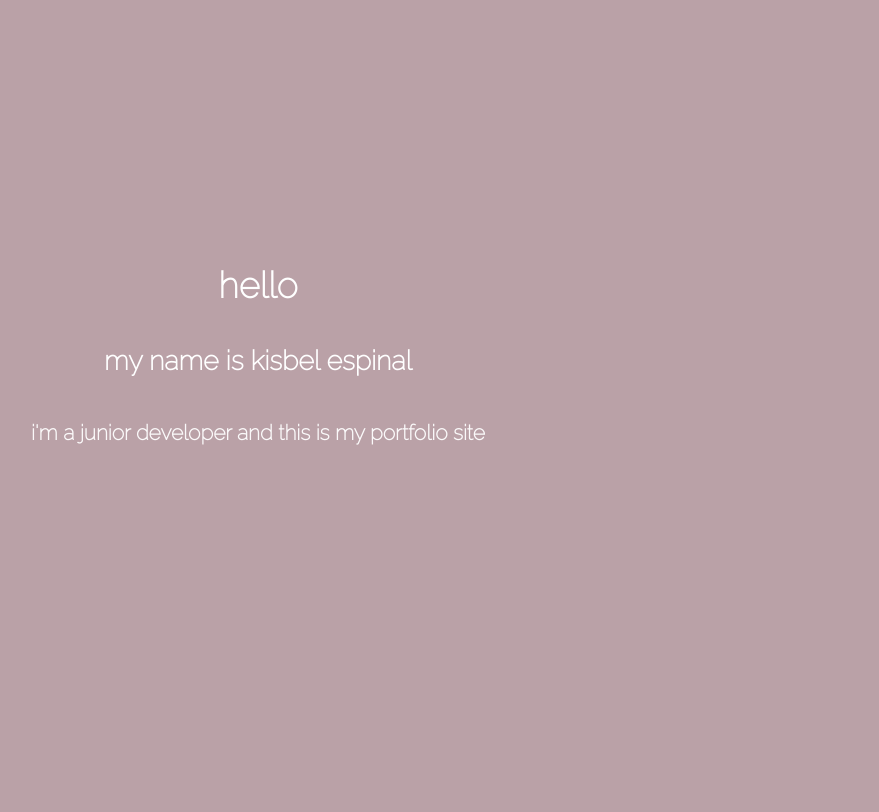
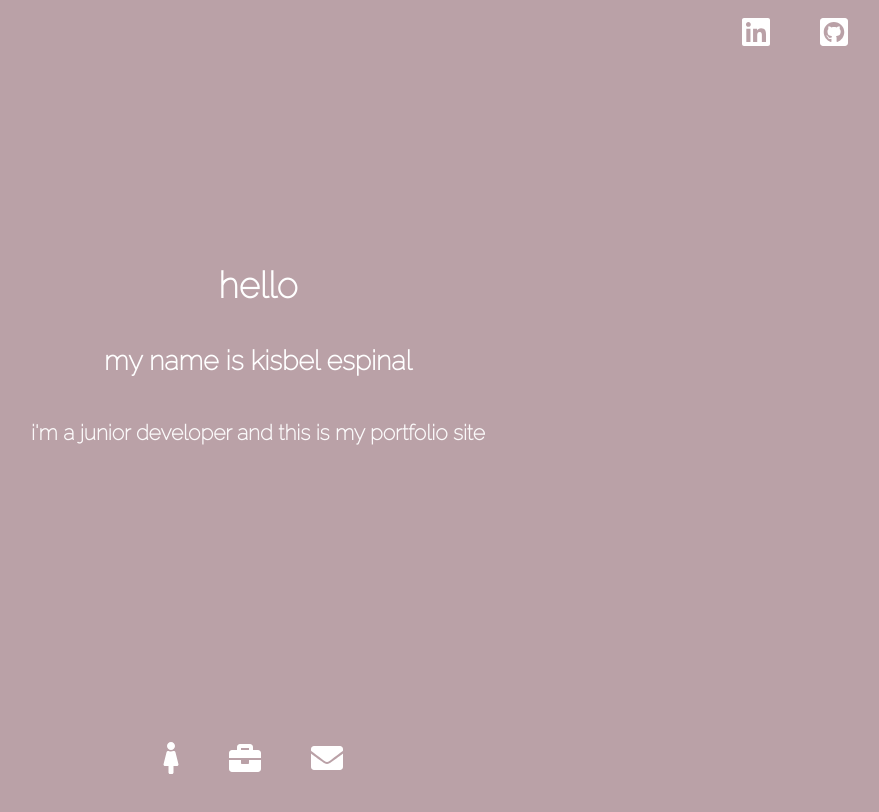
Before and after one commit to kisbel/portfolio, a React (Create React App) app: page / in a window 1280 px wide. Shown: the top 812 px of the page, without its empty margins (382-1261 px from the left). Built offline with nearby package versions, Linux system fonts and the light colour scheme.

Commit message:
fixed icons, starting on links

```diff
--- a/package.json
+++ b/package.json
@@ -3,12 +3,17 @@
   "version": "0.1.0",
   "private": true,
   "dependencies": {
+    "@fortawesome/fontawesome-svg-core": "^1.2.30",
+    "@fortawesome/free-brands-svg-icons": "^5.14.0",
+    "@fortawesome/free-solid-svg-icons": "^5.14.0",
+    "@fortawesome/react-fontawesome": "^0.1.11",
     "@testing-library/jest-dom": "^4.2.4",
     "@testing-library/react": "^9.3.2",
     "@testing-library/user-event": "^7.1.2",
     "react": "^16.13.1",
     "react-bootstrap": "^1.2.2",
     "react-dom": "^16.13.1",
+    "react-fontawesome": "^1.7.1",
     "react-scripts": "3.4.1"
   },
   "scripts": {
--- /dev/null
+++ b/src/About/About.css
@@ -0,0 +1,6 @@
+@import url('https://fonts.googleapis.com/css2?family=Raleway:wght@100&display=swap');
+
+h1 {
+    color: white;
+    font-family: 'Raleway', sans-serif;
+}
--- a/src/Footer/Footer.css
+++ b/src/Footer/Footer.css
@@ -15,4 +15,5 @@ footer {
 li {
     display: inline;
     list-style-type: none;
+    margin-right: 50px;
 }
--- a/src/Footer/Footer.jsx
+++ b/src/Footer/Footer.jsx
@@ -1,5 +1,7 @@
 import React from 'react';
 import './Footer.css';
+import { faFemale, faBriefcase, faEnvelope } from '@fortawesome/free-solid-svg-icons';
+import { FontAwesomeIcon } from '@fortawesome/react-fontawesome';
 
 function Footer () {
     return (
@@ -8,19 +10,19 @@ function Footer () {
             <ul>
                 <li>
                     <a href="/Users/kespinal/Desktop/coding/portfolio-HTML-site/about.html">
-                        <i class="fas fa-female fa-2x"></i>
+                        <FontAwesomeIcon icon={faFemale} size="2x" color="white" />
                     </a>
                 </li>
 
                 <li>
                     <a href="/portfolio">
-                        <i class="fas fa-briefcase fa-2x"></i>
+                        <FontAwesomeIcon icon={faBriefcase} size="2x" color="white" />
                     </a>
                 </li>
 
                 <li>
                     <a href="/Users/kespinal/Desktop/coding/portfolio-HTML-site/contact.html">
-                        <i class="fas fa-envelope fa-2x"></i>
+                        <FontAwesomeIcon icon={faEnvelope} size="2x" color="white" />
                     </a>
                 </li>
             </ul>
--- a/src/Nav/Nav.jsx
+++ b/src/Nav/Nav.jsx
@@ -1,5 +1,7 @@
 import React from 'react';
 import './Nav.css'
+import { faLinkedin, faGithubSquare } from '@fortawesome/free-brands-svg-icons';
+import { FontAwesomeIcon } from '@fortawesome/react-fontawesome';
 
 function Nav () {
     return (
@@ -9,13 +11,13 @@ function Nav () {
                 <ul>
                     <li>
                         <a href="https://www.linkedin.com/in/kisbel-espinal-39ba6a1a3/" target="_blank">
-                            <i class="fab fa-linkedin fa-2x"></i>
+                            <FontAwesomeIcon icon={faLinkedin} size="2x" color="white" />
                         </a>
                     </li>
 
                     <li>
                         <a href="https://github.com/kisbel" target="_blank">
-                            <i class="fab fa-github-square fa-2x"></i>
+                            <FontAwesomeIcon icon={faGithubSquare} size="2x" color="white" />
                         </a>
                     </li>
                 </ul>
@@ -25,4 +27,5 @@ function Nav () {
     )
 }
 
+
 export default Nav;
```
Also changed, not shown: src/About/About.jsx (added, +15 -0 lines), 1 other file (tests, documents, lock files or other folders).
